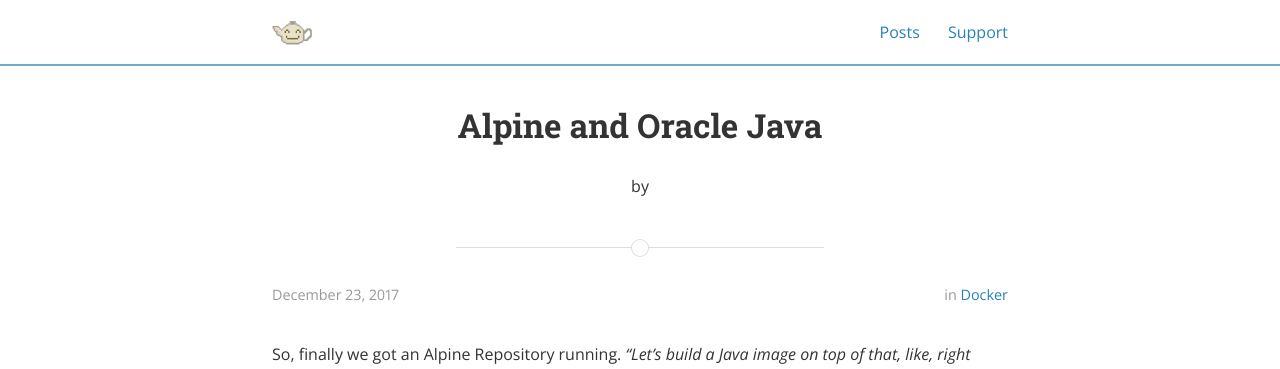
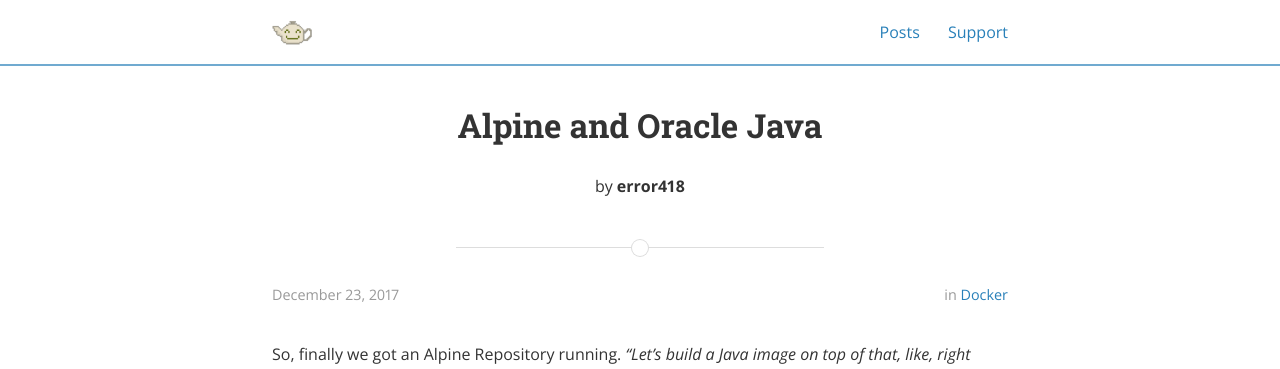
Before and after one commit to error418/error418.github.io, a Jekyll site: the page built from _posts/2017-12-23-alpine-java.md, in a window 1280 px wide. Shown: the top 369 px of the page. Built offline with Jekyll 4.4.1, drawn with Linux system fonts in a browser that asks for light colours; nearby versions of some CDN libraries.

Commit message:
add authors

```diff
--- a/_posts/2017-12-23-alpine-java.md
+++ b/_posts/2017-12-23-alpine-java.md
@@ -3,6 +3,7 @@
 title:  "Alpine and Oracle Java"
 date:   2017-12-23 22:04:00 +0100
 categories: docker
+author: error418
 ---
 
 So, finally we got an Alpine Repository running. *"Let's build a Java image on top of that, like, right now!"*, I greenly said to my colleague, not knowing, that it will not be that easy.
```
Also changed, not shown: _posts/2018-01-28-pihole.md (+1 -0 lines).
